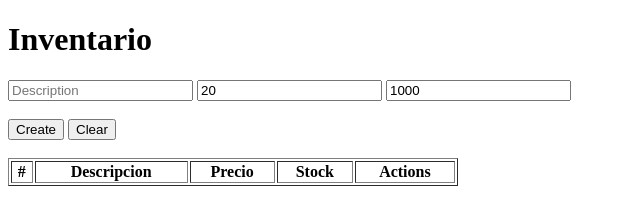
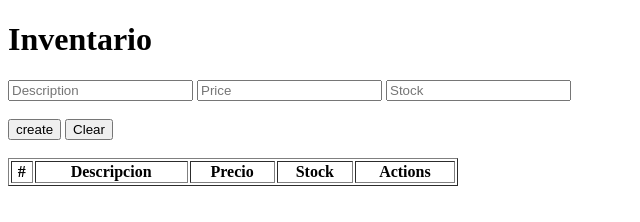
Before and after one commit to apolancov/arterna_api, a website: page public/index.html in a window 1280 px wide. Both pictures are taken after a click on the button "Clear". Shown: the full height of the page, 0-640 px from the left. Drawn offline with Linux system fonts and the light colour scheme; no server answers.

Commit message:
add reset behaivor

```diff
--- a/public/index.html
+++ b/public/index.html
@@ -19,7 +19,7 @@
     <br>
     <div>
         <button id="btnSave" onclick="save()">Create</button>
-        <button>Clear</button>
+        <button onclick="reset()">Clear</button>
     </div>
 
     <br>
@@ -174,6 +174,15 @@
                 update();
             }
         }
+
+        const reset = () => {
+            txtDescription.value = '';
+            txtPrice.value = '';
+            txtStock.value = '';
+            btnSave.innerText = 'create';
+            isEditing = false;
+            selectedId = 0;
+        }
     </script>
 </body>
 
```
